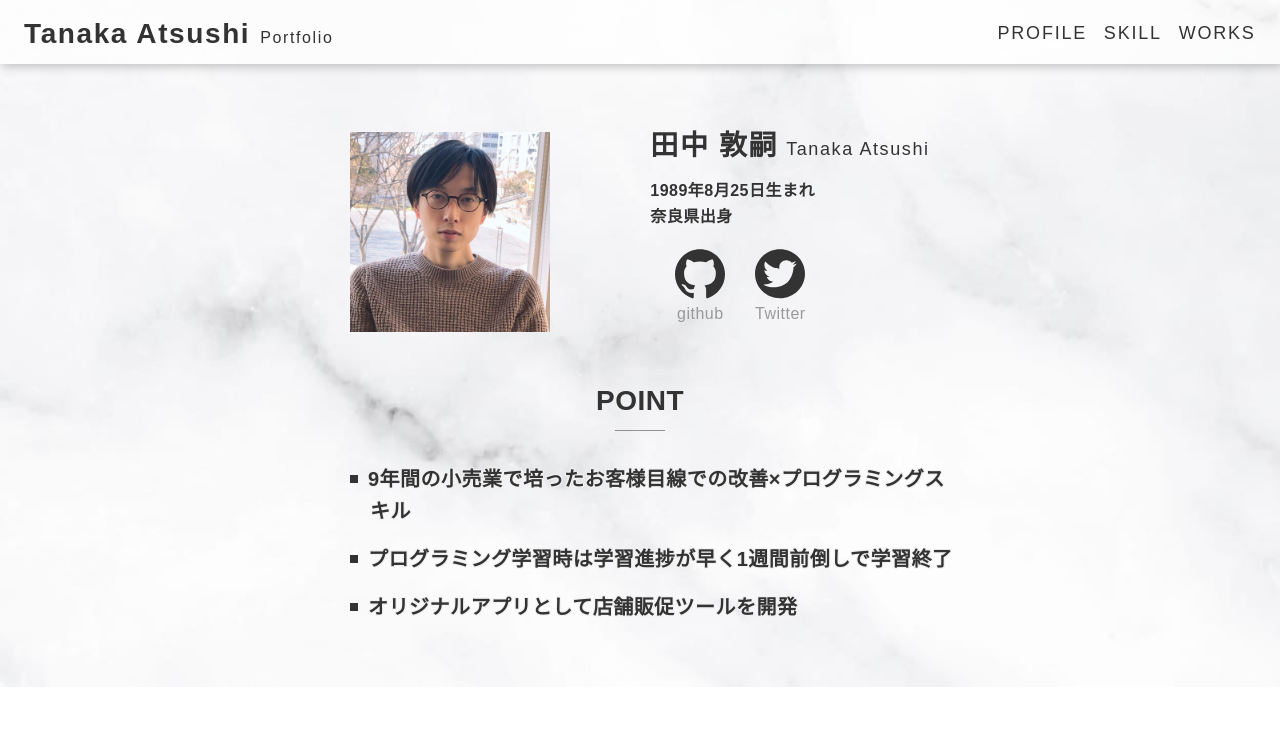
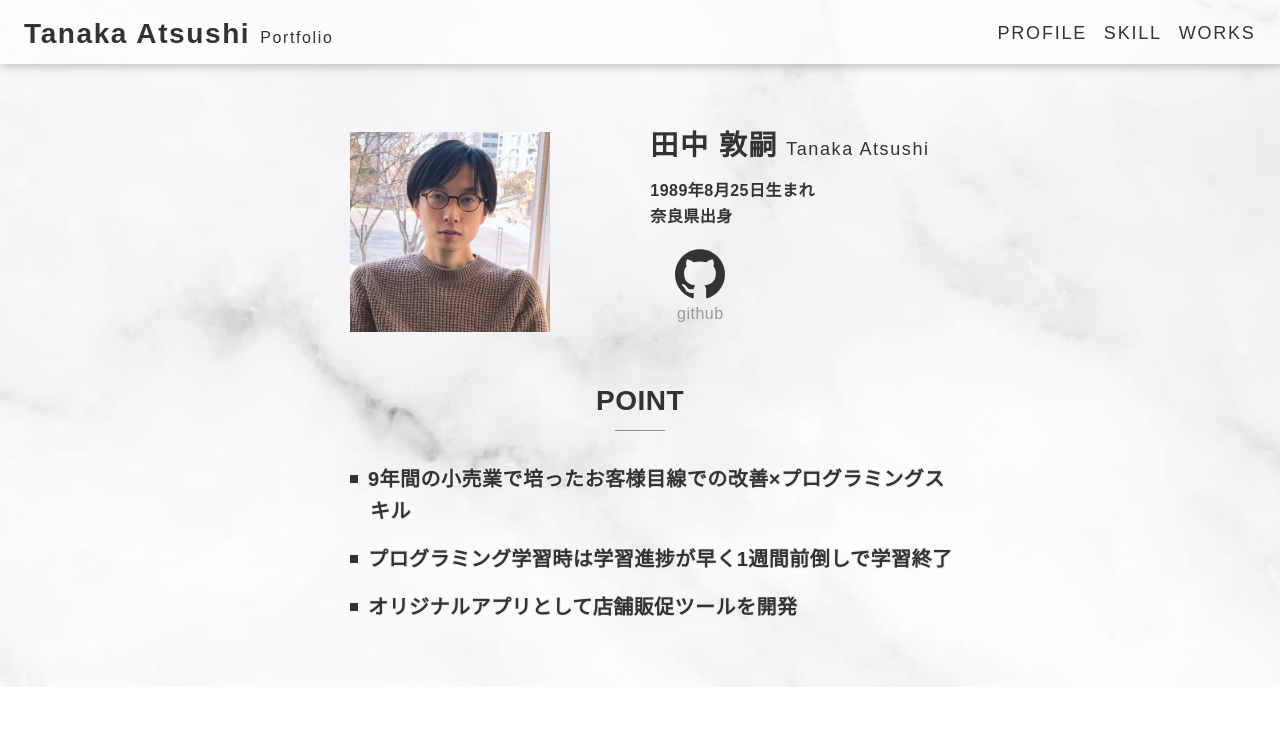
Before and after one commit to tanaatsu/portfolio-site, a plain HTML site: page index.html in a window 1280 px wide. Shown: the top 748 px of the page. Drawn offline with nearby package versions, Linux system fonts and the light colour scheme.

Commit message:
修正②

```diff
--- a/index.html
+++ b/index.html
@@ -61,11 +61,6 @@
                   </a>
                 </li>
                 <li class="firstview__info-account-item">
-                  <!-- 記載番号：8 -->
-                  <a href="__URL__" target="_blank">
-                    <img src="./images/icon-firstview-info-twitter.svg" class="firstview__info-account-pict">
-                    <span  class="firstview__info-account-name">Twitter</span>
-                  </a>
                 </li>
                 <li class="firstview__info-account-item">
                 </li>
```
